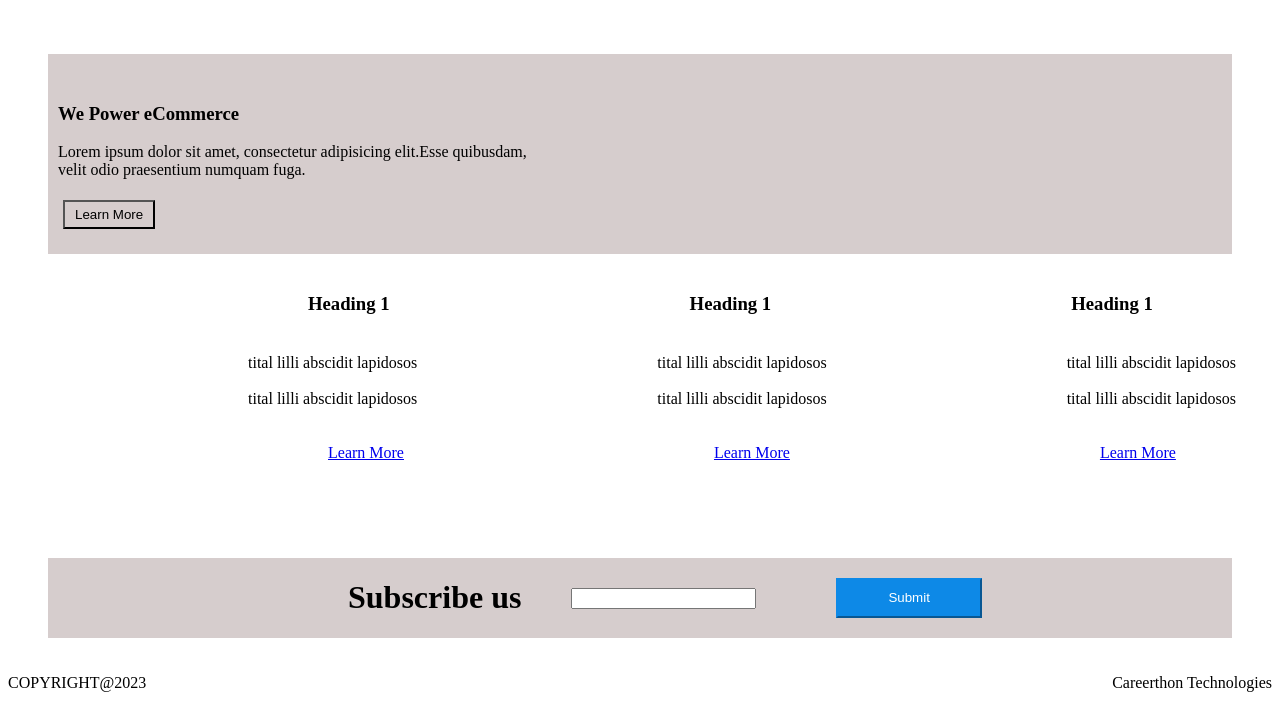
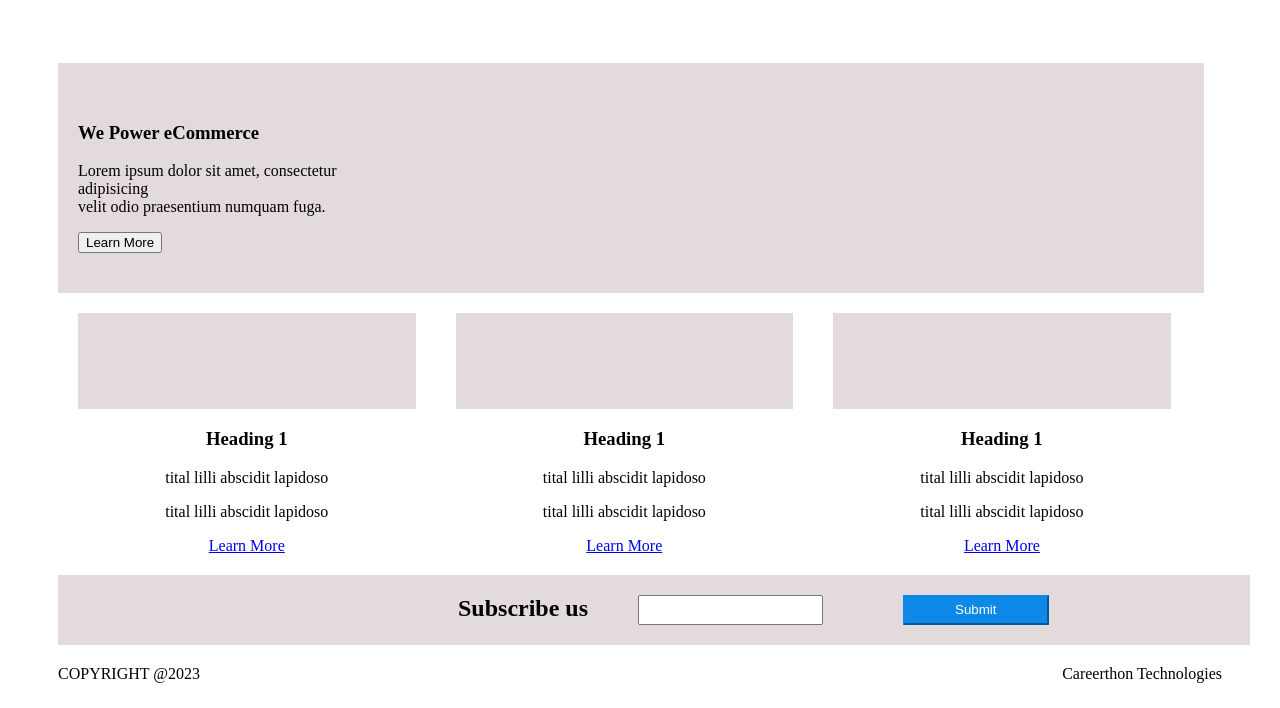
Before and after one commit to 28Shadab10/CSS-DESIGNING-2, a plain HTML site: page index.html in a window 1280 px wide. Shown: the part 124-832 px from the top of the page. Drawn offline with Linux system fonts and the light colour scheme.

Commit message:
changes added

```diff
--- a/index.html
+++ b/index.html
@@ -7,10 +7,10 @@
     <link rel="stylesheet" href="style.css" />
   </head>
   <body>
-    <div class="Wrapper">
+    <div class="wrapper">
       <!-- header starts -->
       <header class="header">
-        <h1 class = "header__logo">Site Logo</h1>
+        <h1 class="header__logo">Site Logo</h1>
         <div class="header__links">
           <ul>
             <li><a href="#">Products</a></li>
@@ -23,58 +23,50 @@
       <div class="content">
         <h3 class="content__heading">We Power eCommerce</h3>
         <p class="content__para">
-          Lorem ipsum dolor sit amet, consectetur adipisicing elit.Esse quibusdam,
-          <br>
+          Lorem ipsum dolor sit amet, consectetur adipisicing
+          <br />
           velit odio praesentium numquam fuga.
         </p>
         <button class="content__button">Learn More</button>
       </div>
 
       <!-- section starts -->
-      <div class="container">
-         <!-- empty container -->
-         <div class="empty__container">
-   <div class="empty__content1"></div>
-<div class="empty__content2"></div>
-<div class="empty__content3"></div>
+      <div class="content__heading">
+        <div class="first-content__heading">
+          <div class="second-content__empty"></div>
+          <h3>Heading 1</h3>
+          <p>tital lilli abscidit lapidoso</p>
+          <p>tital lilli abscidit lapidoso</p>
+          <a href="3">Learn More</a>
         </div>
-      <section class="section">
-        <h3 class="section__heading">Heading 1</h3>
-        <h3 class="section__heading">Heading 1</h3>
-        <h3 class="section__heading">Heading 1</h3>
+        <div class="first-content__heading">
+          <div class="second-content__empty"></div>
+          <h3>Heading 1</h3>
+          <p>tital lilli abscidit lapidoso</p>
+          <p>tital lilli abscidit lapidoso</p>
+          <a href="3">Learn More</a>
         </div>
-    <div class="second__container">
-        <p class="section__content__para">tital lilli abscidit lapidosos <br>
-            <br>tital lilli abscidit lapidosos <br></p>
-        <p class="section__content__para">tital lilli abscidit lapidosos <br>
-            <br>tital lilli abscidit lapidosos <br></p>
-        <p class="section__content__para">tital lilli abscidit lapidosos <br>
-            <br>tital lilli abscidit lapidosos <br></p>
+        <div class="first-content__heading">
+          <div class="second-content__empty"></div>
+          <h3>Heading 1</h3>
+          <p>tital lilli abscidit lapidoso</p>
+          <p>tital lilli abscidit lapidoso</p>
+          <a href="3">Learn More</a>
         </div>
-    <div class="third__container">
-       <ul class="section__content__para2">
-        <li><a href="#">Learn More</a></li>
-        <li><a href="#">Learn More</a></li>
-        <li><a href="#">Learn More</a></li>
-       </ul>
       </div>
-      </section>
+      <br />
 
       <!-- footer starts -->
       <footer class="first__footer">
-        <div class="footer__content">
-        <h1 class="heading__footer">Subscribe us</h1>
-        <div class="text__box">
-        <label for="fname"></label>
-        <input type="text" id="fname" name="fname">
-</div>
-<div class="button__content"></div>
-<button class="submit__button__content">Submit</button>
-    </div>
-    <div class="last__content">
-        <p class="Small__content1">COPYRIGHT@2023</p>
-        <p class="Small__content2">Careerthon Technologies</p>
-    </div>
+        <h2 class="first-footer__heading">Subscribe us</h2>
+        <label for="name"></label>
+        <input type="text" id="name" class="text__box" />
+        <button class="first__footer-button">Submit</button>
+      </footer>
+      <!-- footer section -->
+      <footer class="second__footer">
+        <div class="left-footer__content">COPYRIGHT @2023</div>
+        <div class="right-footer__content">Careerthon Technologies</div>
       </footer>
     </div>
   </body>
--- a/style.css
+++ b/style.css
@@ -1,92 +1,69 @@
-/* header section */
-ul li{
-    list-style-type: none;
-    margin: 0px 30px;
+/* header  */
+.wrapper {
+  margin: 50px;
 }
-ul{
-    display: flex;
-
+.header {
+  padding-bottom: 50px;
 }
-ul:hover{
-    color: brown;
+.header__logo {
+  display: inline;
+  width: 70%;
 }
-/* content part */
-.content{
-    background-color: rgb(214, 205, 205);
-    padding: 30px 10px 20px 10px;
-    margin:80px 40px 20px 40px;
+.header__links ul {
+  list-style-type: none;
+  display: flex;
 }
-.content__button{
-    margin: 5px;
-    padding: 5px 10px;
-    background-color: rgb(214, 205, 205);
-    border-color: black;
-}
-.content__button:hover{
-background-color: blueviolet;
+.header__links ul li {
+  padding-right: 50px;
 }
 
 /* section part */
-
-.section__heading{
-    text-align: center;
-    padding-left: 300px;
+.content {
+  width: 95%;
+  background-color: #e3dbdb;
+  display: block;
+  padding: 40px 20px;
 }
-.section{
-    display: flex;
+.content__para {
+  width: 30%;
 }
-.second__container{
-    display: flex;
+.first-content__heading {
+  width: 29%;
+  display: inline;
+  float: left;
+  padding: 20px 20px;
+  text-align: center;
 }
-
-.section__content__para{
-    margin: 20px 0px;
-    padding-left: 240px;
+.second-content__empty {
+  background-color: #e3dbdb;
+  padding: 3em 4em;
+  margin-top: 20px 20px;
+  align-content: center;
 }
-
-.third__container{
-    display: flex;
+/* footer */
+.first__footer {
+  display: flex;
+  background-color: #e3dbdb;
+  margin: 80px 0px 20px 50px;
+  width: 68%;
+  margin-left: 0px;
+  margin-right: 5px;
+  padding-left: 400px;
 }
-.section__content__para2{
-
-    list-style-type: none;
-
+.text__box {
+  margin: 20px 50px;
+  padding-top: 10px;
 }
-.section__content__para2 li{
-    padding-left: 250px;
+.first__footer-button {
+  background-color: rgb(13, 137, 231);
+  margin: 20px 30px;
+  padding: 0px 50px 0px 50px;
+  color: white;
+  border-color: rgb(13, 137, 231);
 }
-.section__content__para2:hover{
-    color: brown;
+.left-footer__content {
+  float: left;
 }
-
-/* footer section */
-.footer__content{
-    display: flex;
-    background-color: rgb(214, 205, 205);
-    margin:80px 40px 20px 40px;
+.right-footer__content {
+  float: right;
 }
-.heading__footer{
-    padding-left: 300px;
-
- }
-.text__box{
-    margin: 20px 50px;
-    padding-top: 10px ;
-}
-.submit__button__content{
-    background-color: rgb(13, 137, 231);
-    margin: 20px 30px;
-    padding: 0px 50px 0px 50px;
-    color: white;
-    border-color:  rgb(13, 137, 231);
-}
-.submit__button__content:hover{
-    background-color: greenyellow;
-    color: black;
-}
-.Small__content1{
-    float: left;
-}
-.Small__content2{
-     float: right;
-}
```
Lines whose indentation alone changed are shown as unchanged.
